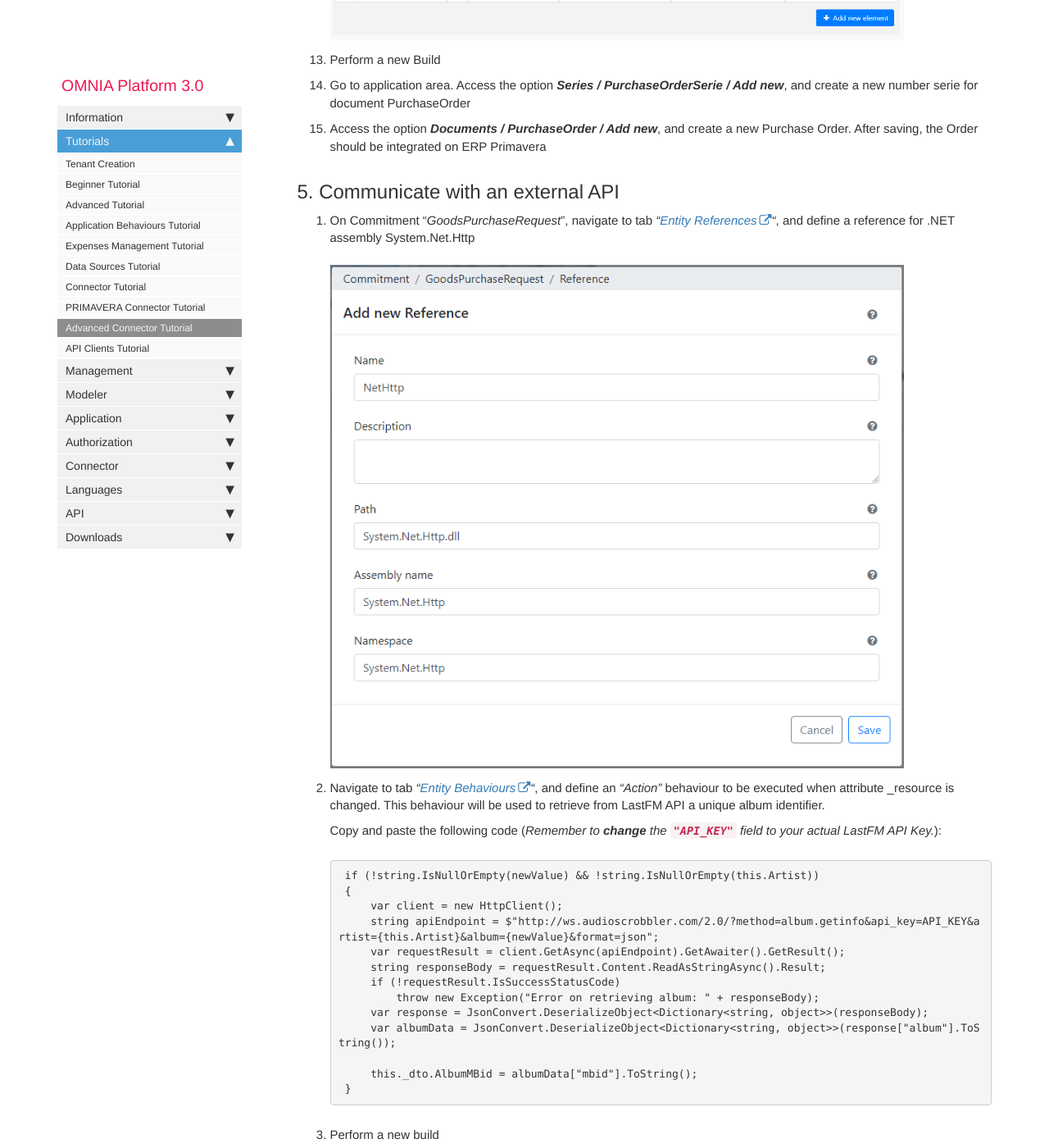
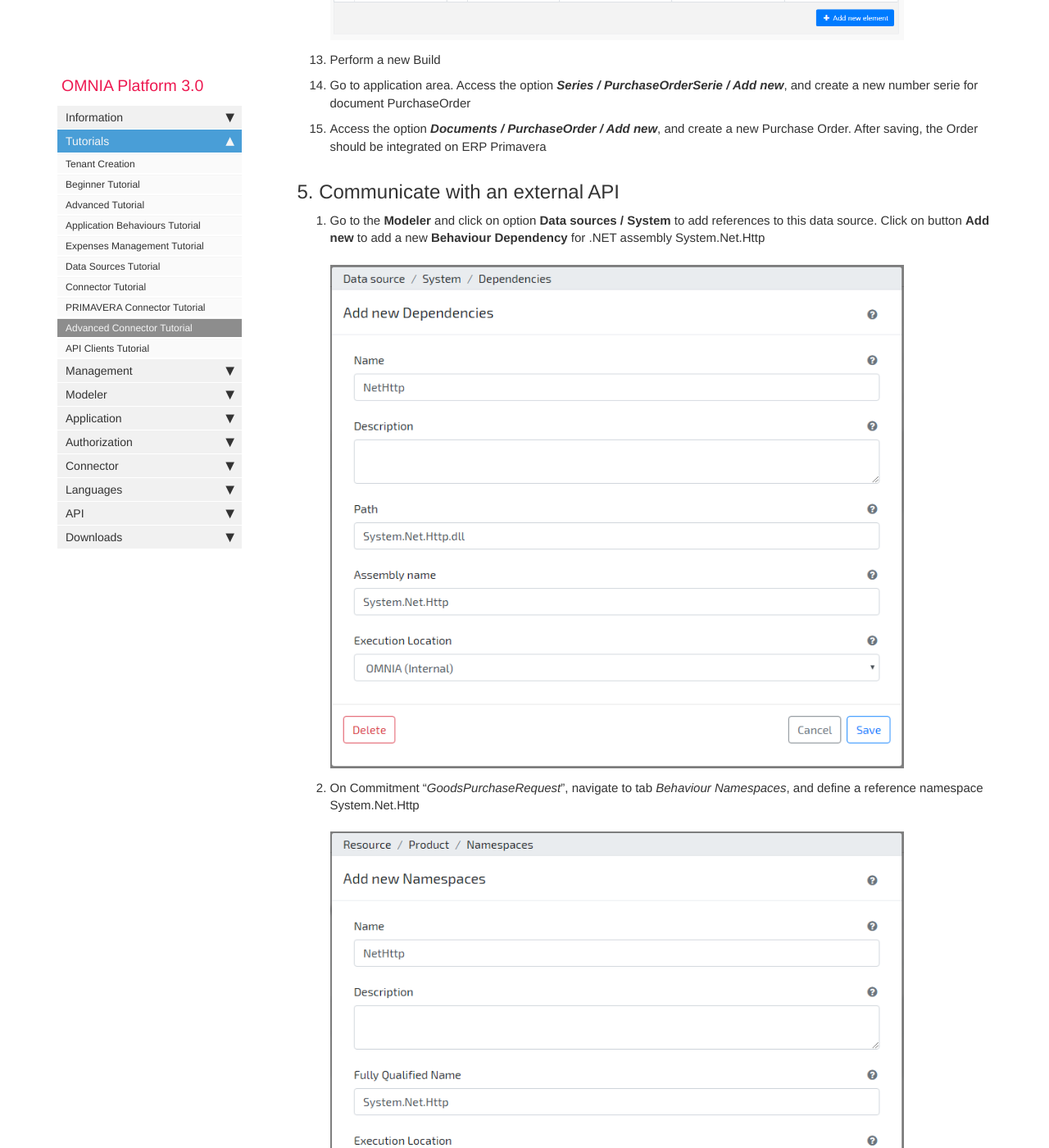
Before and after one commit to daniel8lopes/omnia3, a Jekyll site: the page built from docs/pages/omnia3/Tutorials/omnia3_multisystemconnectortutorial.md, in a window 1280 px wide and 1400 px high, scrolled down 13304 px. Shown: the whole window at 82% size. Built offline with Jekyll 4.4.1, drawn with Linux system fonts in a browser that asks for light colours; nearby versions of some CDN libraries; comment, search, counter and statistics services are not loaded.

Commit message:
Update omnia3_multisystemconnectortutorial.md

````diff
--- a/docs/pages/omnia3/Tutorials/omnia3_multisystemconnectortutorial.md
+++ b/docs/pages/omnia3/Tutorials/omnia3_multisystemconnectortutorial.md
@@ -363,11 +363,15 @@ This tutorial also requires an access to [Primavera ERP](https://pt.primaverabss
 
 ## 5. Communicate with an external API
 
-1. On Commitment "*GoodsPurchaseRequest*", navigate to tab *"[Entity References](https://docs.numbersbelieve.com/omnia3_modeler_references.html)"*, and define a reference for .NET assembly System.Net.Http
+1. Go to the **Modeler** and click on option **Data sources / System** to add references to this data source. Click on button **Add new** to add a new  **Behaviour Dependency**  for .NET assembly System.Net.Http
 
-    ![Modeler goodsPurchaseRequest Add_Reference](/images/tutorials/multisystemconnector/Add-GoodsPurchaseRequest-Reference.PNG)
+    ![Modeler Add_Dependency](/images/tutorials/advanced/Modeler-Add-Behaviour-Dependency.PNG)
 
-2. Navigate to tab *"[Entity Behaviours](https://docs.numbersbelieve.com/omnia3_modeler_datasources.html)"*, and define an *"Action"* behaviour to be executed when attribute _resource is changed. This behaviour will be used to retrieve from LastFM API a unique album identifier.
+2. On Commitment "*GoodsPurchaseRequest*", navigate to tab *Behaviour Namespaces*, and define a reference namespace System.Net.Http
+
+    ![Modeler Add_Namespace](/images/tutorials/advanced/Modeler-Add-Behaviour-Namespace.PNG)
+
+3. Navigate to tab *"[Entity Behaviours](https://docs.numbersbelieve.com/omnia3_modeler_datasources.html)"*, and define an *"Action"* behaviour to be executed when attribute _resource is changed. This behaviour will be used to retrieve from LastFM API a unique album identifier.
 
     Copy and paste the following code (*Remember to **change** the **```"API_KEY"```** field to your actual LastFM API Key.*):
 
````
Also changed, not shown: other parts of docs/pages/omnia3/Tutorials/omnia3_multisystemconnectortutorial.md (+2 -2 lines).
